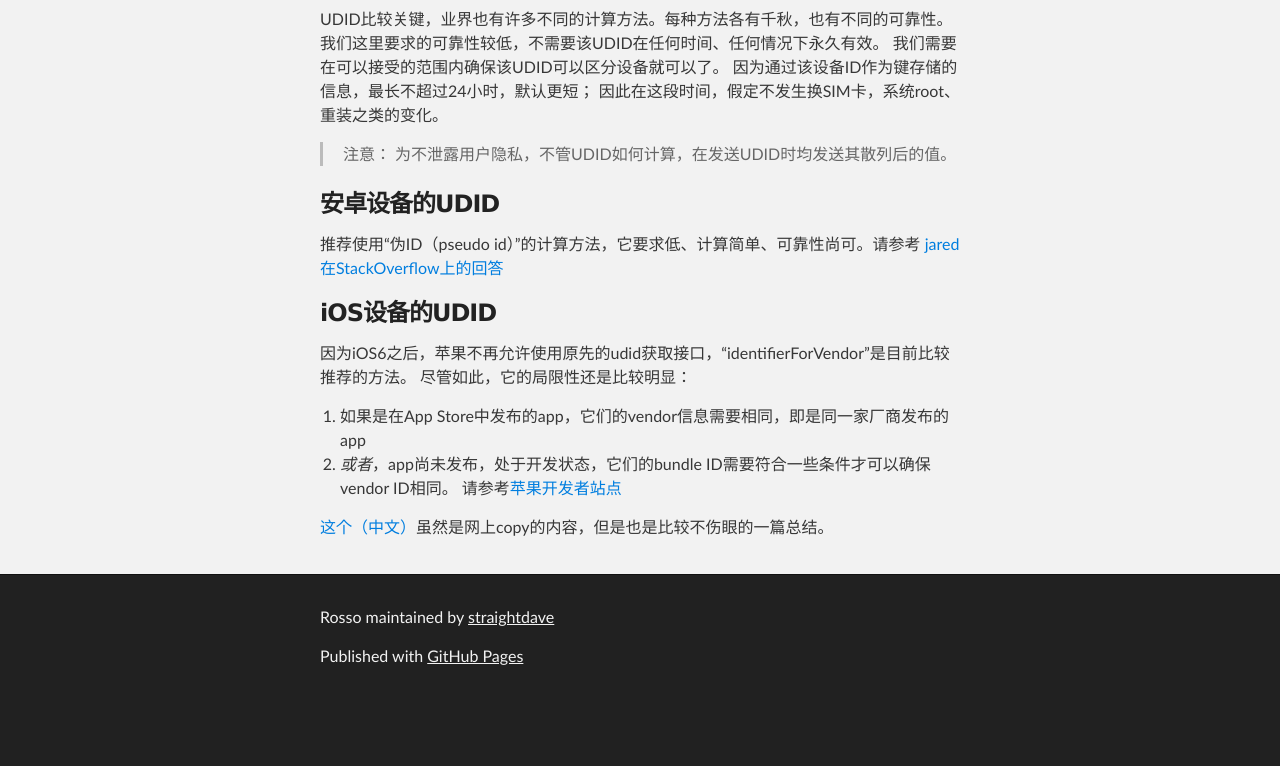
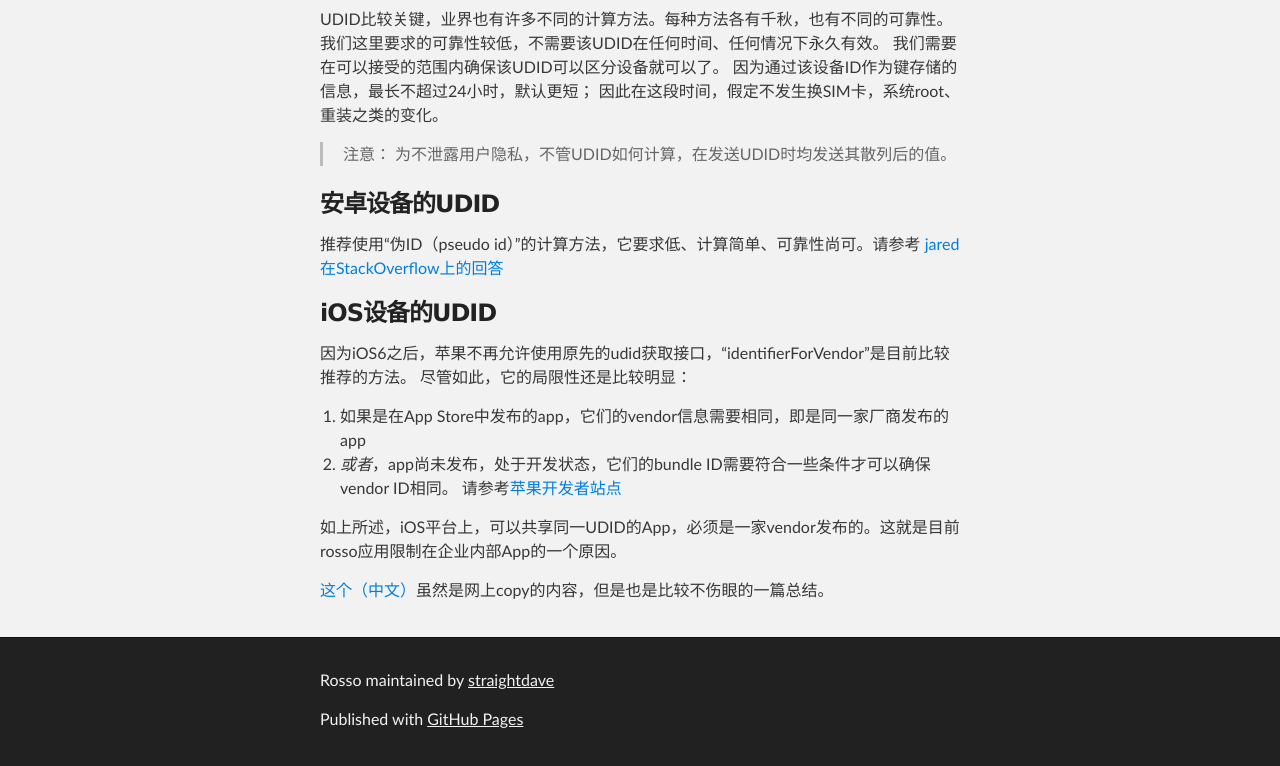
Before and after one commit to straightdave/rosso, a plain HTML site: page index.html in a window 1280 px wide. Shown: the part 3387-4153 px from the top of the page. Before the commit the page ends 4090 px from the top, so only its background shows below. Drawn offline with Linux system fonts and the light colour scheme.

Commit message:
Create gh-pages branch via GitHub

```diff
--- a/index.html
+++ b/index.html
@@ -238,6 +238,8 @@ Content-Type: text/html
 </li>
 </ol>
 
+<p>如上所述，iOS平台上，可以共享同一UDID的App，必须是一家vendor发布的。这就是目前rosso应用限制在企业内部App的一个原因。</p>
+
 <p><a href="http://iosapp.me/blog/2014/03/31/udid/">这个（中文）</a>虽然是网上copy的内容，但是也是比较不伤眼的一篇总结。</p>
       </section>
     </div>
```
Also changed, not shown: params.json (+1 -1 lines).
